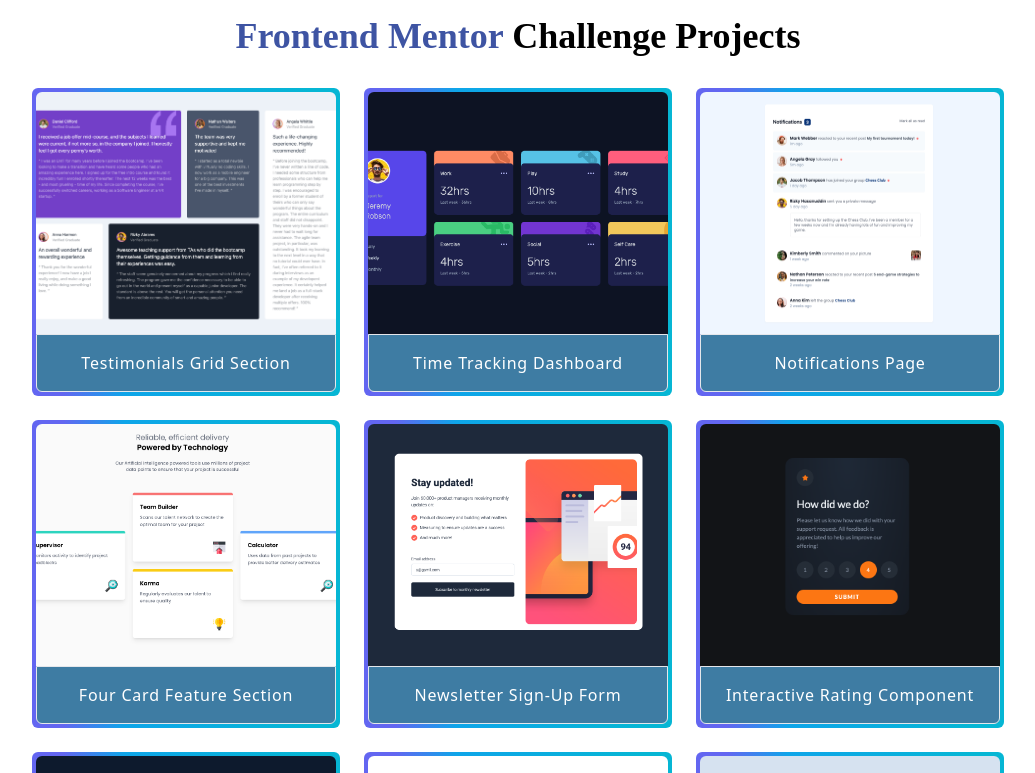
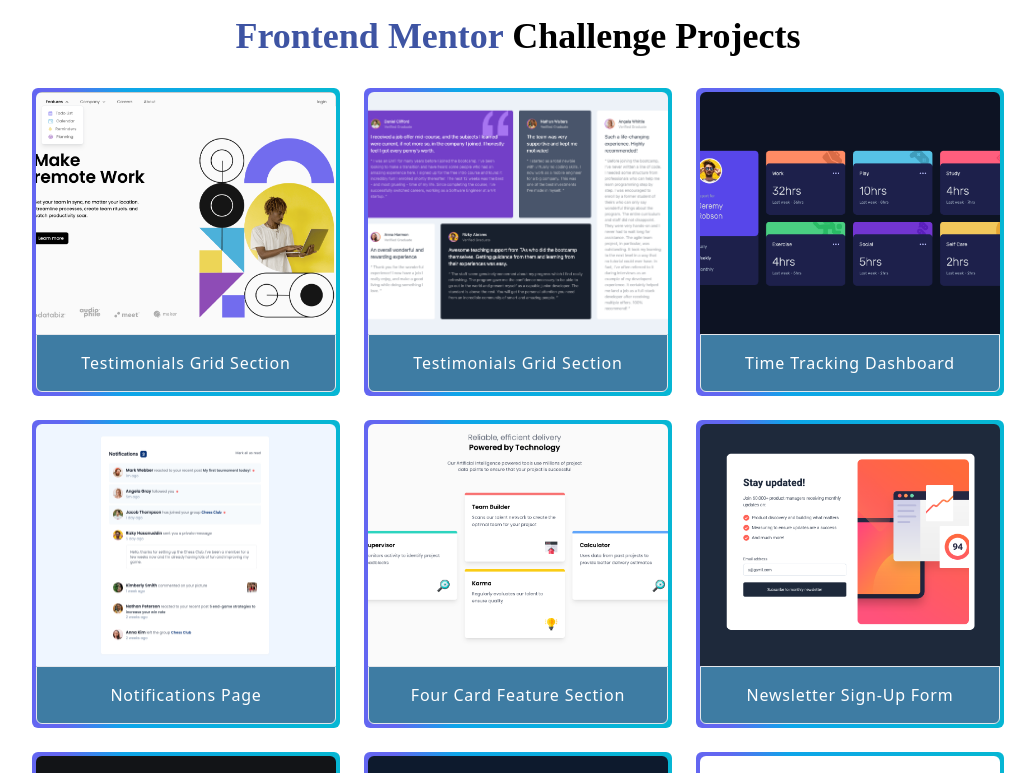
Before and after one commit to Bishesh58/frontend-mentor-challenges, a Nuxt app: page / in a window 1280 px wide. Shown: the top 773 px of the page, without its empty margins (122-1157 px from the left). Built offline with nearby package versions, Linux system fonts and the light colour scheme; what tailwindcss-animated would draw is missing.

Commit message:
feat: add landing page - snap to home page

```diff
--- a/pages/index.vue
+++ b/pages/index.vue
@@ -21,6 +21,11 @@
 
 <script setup>
 const data = [
+  {
+    title: "Testimonials grid section",
+    imgURL: "/img/landing_snap_preview.png",
+    link: "/landing-page/snap",
+  },
   {
     title: "Testimonials grid section",
     imgURL: "/img/testimonials_preview.png",
```
Also changed, not shown: public/img/landing_snap_preview.png (added).
